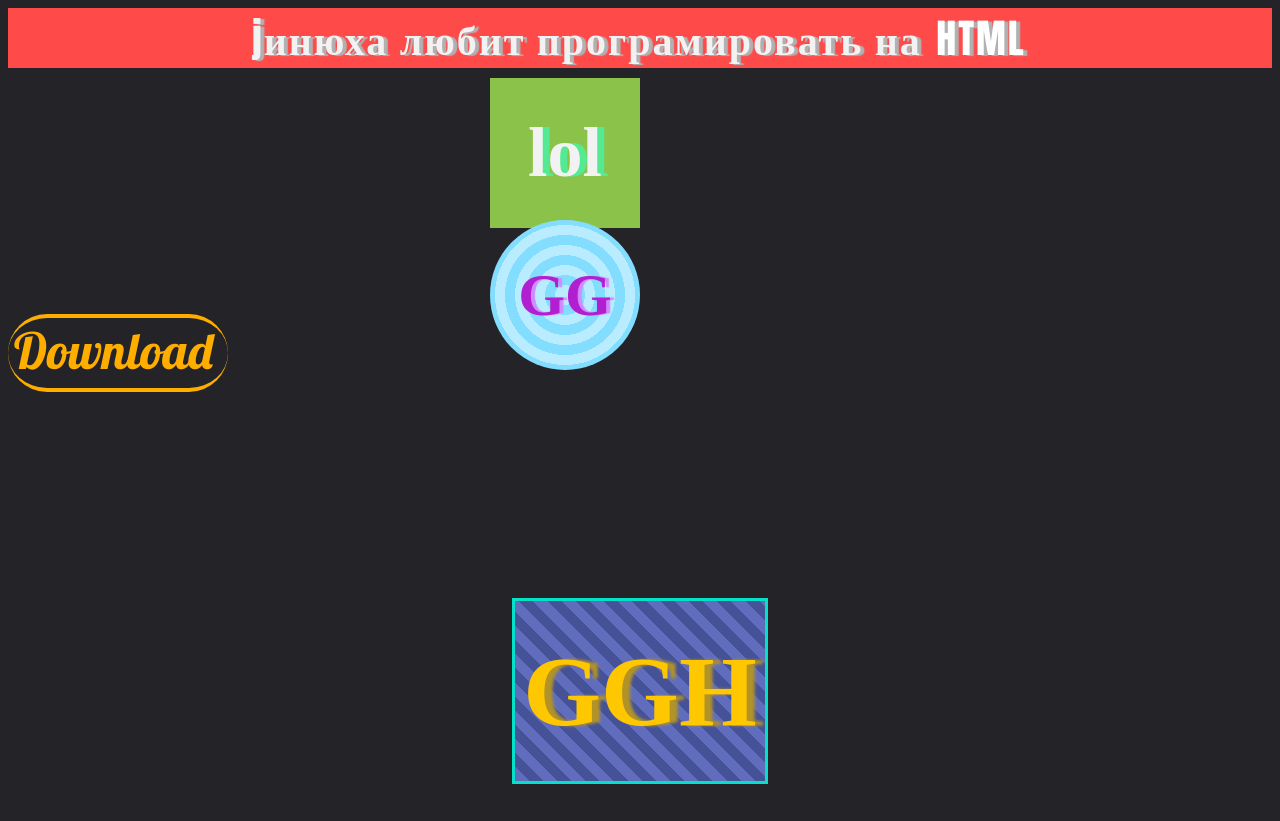
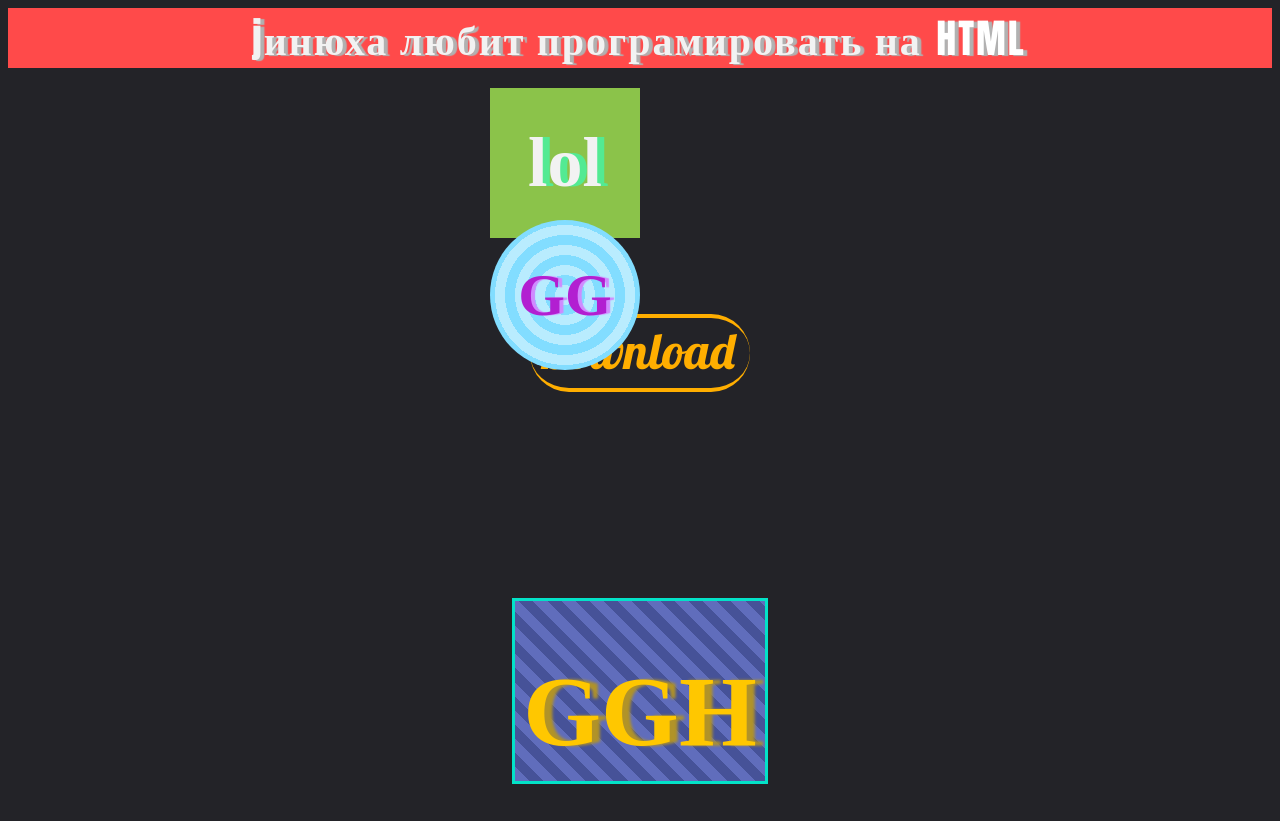
Before and after one commit to PenCraft123/PenCraft12.Github.io, a plain HTML site: page index.html in a window 1280 px wide. Before the commit the page ends 800 px from the top, so only its background shows below. Drawn offline with Linux system fonts and the light colour scheme.

Commit message:
Update css.css

```diff
--- a/css.css
+++ b/css.css
@@ -61,7 +61,7 @@ a{
 .sqare{
   width:150px;
   height:150px;
-  margin: 10px auto;
+  margin: 20px auto;
   background-color: #8BC34A;
   position:absolute;
   right: 50%;
@@ -166,7 +166,7 @@ a{
 .cc2{
   width: 250px;
   height: 180px;
-  margin-bottom: 10px;
+  margin:20px auto;
   position: relative;
   background:none;
   border:none;
@@ -212,6 +212,7 @@ a{
 .download{
   width:220px;
   height:70px;
+  margin:20px auto;
   border-style: solid;
   border-color:hsl(41, 100%, 50%);
   border-radius: 100px;
```
